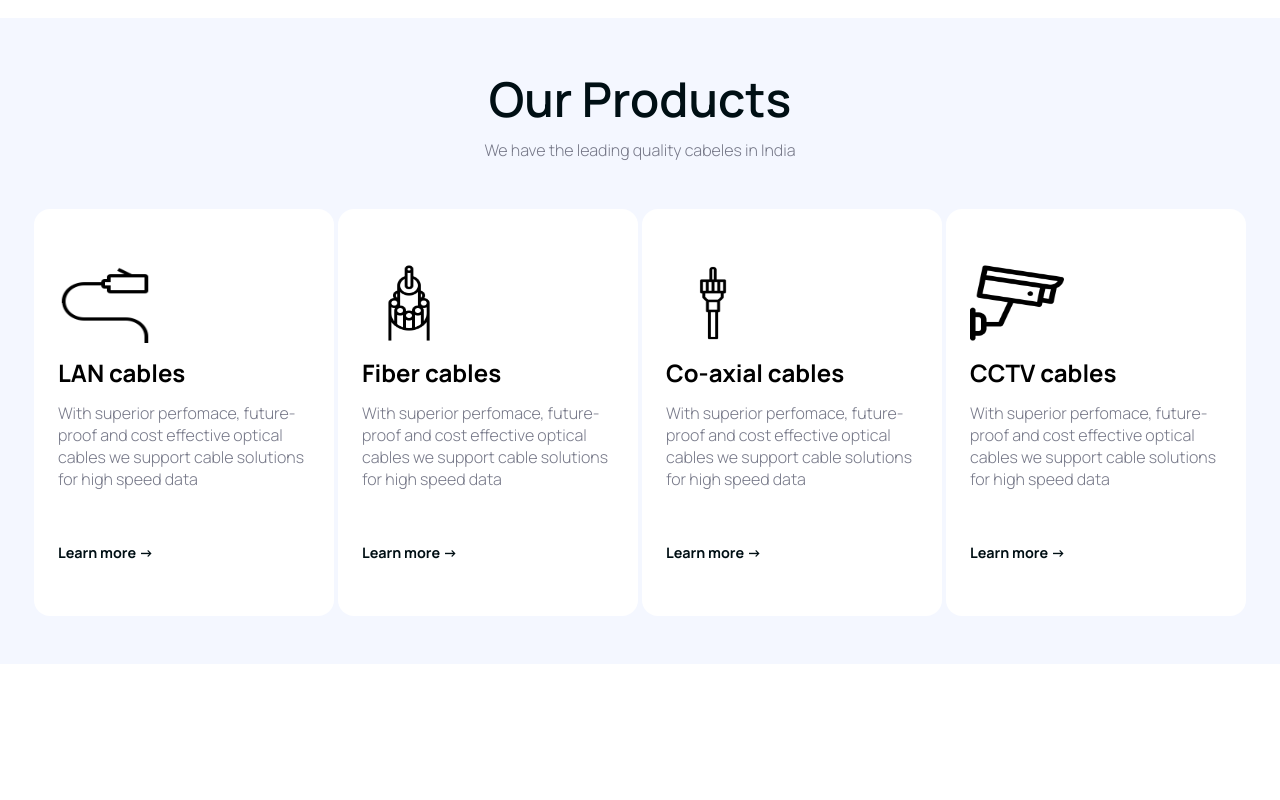
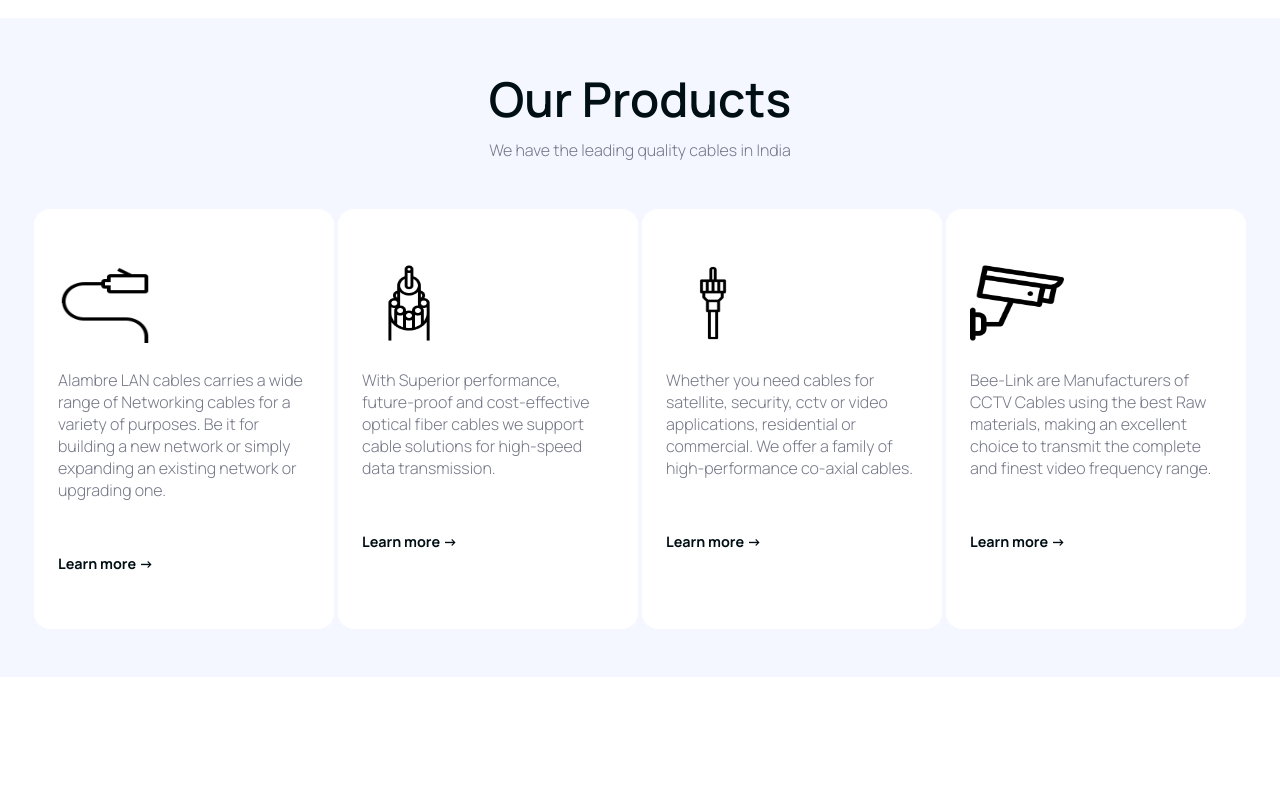
Before and after one commit to shubhamrangaa/alambre-cables-website, a Next.js app: page /secondary in a window 1280 px wide. Shown: the part 820-1620 px from the top of the page. Built offline with nearby package versions, Linux system fonts and the light colour scheme.

Commit message:
minor additions

```diff
--- a/components/CustomNavBar.js
+++ b/components/CustomNavBar.js
@@ -1,14 +1,20 @@
 import styles from "@styles/customNavbar.module.scss";
 import NavbarDrawer from "./NavbarDrawer";
-import { navLinks } from "../data/navLinks";
+import * as navInfo from "../data/navLinks";
+import Link from "next/link";
 
 const CustomNavBar = () => {
+  const { navLinks } = navInfo;
   return (
     <>
       <div className={styles.navContainer}>
         <div className={styles.navWrapper}>
           <div className={styles.leftNavItems}>
-            <h5>Logo</h5>
+            <Link href="/">
+              <a>
+                <img src="/assets/images/alambreLogo.png"></img>
+              </a>
+            </Link>
           </div>
           <div className={styles.rightNavItems}>
             {navLinks.map((link, index) => {
--- a/components/ProductSection.js
+++ b/components/ProductSection.js
@@ -1,49 +1,20 @@
 import ProductCard from "./ProductCard";
 import styles from "@styles/products.module.scss";
+import { products } from "data/products.json";
 
 export default function ProductSection() {
-  const productData = [
-    {
-      productName: "LAN cables",
-      description:
-        "With superior perfomace, future-proof and cost effective optical cables we support cable solutions for high speed data ",
-      imageAddress: "/assets/icons/lan.png",
-      link: "/products/lan",
-    },
-    {
-      productName: "Fiber cables",
-      description:
-        "With superior perfomace, future-proof and cost effective optical cables we support cable solutions for high speed data ",
-      imageAddress: "/assets/icons/optical-fiber.png",
-      link: "/products/fiber",
-    },
-    {
-      productName: "Co-axial cables",
-      description:
-        "With superior perfomace, future-proof and cost effective optical cables we support cable solutions for high speed data ",
-      imageAddress: "/assets/icons/coaxial.png",
-      link: "/products/coaxial",
-    },
-    {
-      productName: "CCTV cables",
-      description:
-        "With superior perfomace, future-proof and cost effective optical cables we support cable solutions for high speed data ",
-      imageAddress: "/assets/icons/cctv-camera.png",
-      link: "/products/cctv",
-    },
-  ];
   return (
     <div className={styles.productSectionContainer}>
       <h3>Our Products</h3>
-      <p>We have the leading quality cabeles in India</p>
+      <p>We have the leading quality cables in India</p>
       <div className={styles.productsContainer}>
-        {productData.map((product, index) => {
+        {products.map((product, index) => {
           return (
             <ProductCard
               key={index}
               productName={product.productName}
               description={product.description}
-              imageAddress={product.imageAddress}
+              imageAddress={product.iconAddress}
               productLink={product.link}
             />
           );
--- a/data/products.json
+++ b/data/products.json
@@ -3,26 +3,34 @@
     {
       "slug": "lan",
       "name": "Lan Cables",
-      "description": "TFor over 40 years, the alambre family has been building cables and relationships that last. As a diversified cable manufacturing company Alambre is recognized as one of the leading cable manufacturers in India.",
-      "imageAddress": "/assets/images/lanProduct.png"
+      "description": "Alambre LAN cables carries a wide range of Networking cables for a variety of purposes. Be it for building a new network or simply expanding an existing network or upgrading one.",
+      "imageAddress": "/assets/images/lanProduct.png",
+      "iconAddress": "/assets/icons/lan.png",
+      "link": "/products/lan"
     },
     {
       "slug": "fiber",
       "name": "Fiber Cables",
-      "description": "TFor over 40 years, the alambre family has been building cables and relationships that last. As a diversified cable manufacturing company Alambre is recognized as one of the leading cable manufacturers in India.",
-      "imageAddress": "/assets/images/fiberProduct.avif"
+      "description": "With Superior performance, future-proof and cost-effective optical fiber cables we support cable solutions for high-speed data transmission.",
+      "imageAddress": "/assets/images/fiberProduct.avif",
+      "iconAddress": "/assets/icons/optical-fiber.png",
+      "link": "/products/fiber"
     },
     {
       "slug": "coaxial",
       "name": "Co-axial Cables",
-      "description": "TFor over 40 years, the alambre family has been building cables and relationships that last. As a diversified cable manufacturing company Alambre is recognized as one of the leading cable manufacturers in India.",
-      "imageAddress": "/assets/images/lanProduct.png"
+      "description": "Whether you need cables for satellite, security, cctv or video applications, residential or commercial. We offer a family of high-performance co-axial cables.",
+      "imageAddress": "/assets/images/lanProduct.png",
+      "iconAddress": "/assets/icons/coaxial.png",
+      "link": "/products/coaxial"
     },
     {
       "slug": "cctv",
       "name": "CCTV Cables",
-      "description": "TFor over 40 years, the alambre family has been building cables and relationships that last. As a diversified cable manufacturing company Alambre is recognized as one of the leading cable manufacturers in India.",
-      "imageAddress": "/assets/images/cctvProduct.avif"
+      "description": "Bee-Link are Manufacturers of CCTV Cables using the best Raw materials, making an excellent choice to transmit the complete and finest video frequency range.",
+      "imageAddress": "/assets/images/cctvProduct.avif",
+      "iconAddress": "/assets/icons/cctv-camera.png",
+      "link": "/products/cctv"
     }
   ]
 }
--- a/pages/contact.js
+++ b/pages/contact.js
@@ -42,6 +42,8 @@
         </div>
         <div className={styles.formContainer}>
           <form>
+            <div className={styles.formUpperContainer}>
+              <div className={styles.leftInputContainer}>
                 <label>Name</label>
                 <input
                   name="name"
@@ -54,12 +56,16 @@
                   placeholder="michael@formula1.com"
                   onChange={handleChange}
                 ></input>
+              </div>
+              <div className={styles.messageContainer}>
                 <label>Message</label>
                 <input
                   name="message"
                   placeholder="eg: I have a query about ..."
                   onChange={handleChange}
                 ></input>
+              </div>
+            </div>
             <button onClick={handleSubmit}>Send message</button>
           </form>
         </div>
--- a/styles/productCard.module.scss
+++ b/styles/productCard.module.scss
@@ -4,6 +4,7 @@
   display: flex;
   flex-direction: column;
   width: 300px;
+  height: 420px;
   background-color: $primary-light;
   padding: 3.4rem 1.5rem;
   border-radius: 0.25rem;
```
Also changed, not shown: styles/contact.module.scss (+43 -1 lines), public/assets/images/alambreLogo.png (added), 1 other file (tests, documents, lock files or other folders). Lines whose indentation alone changed are shown as unchanged.
